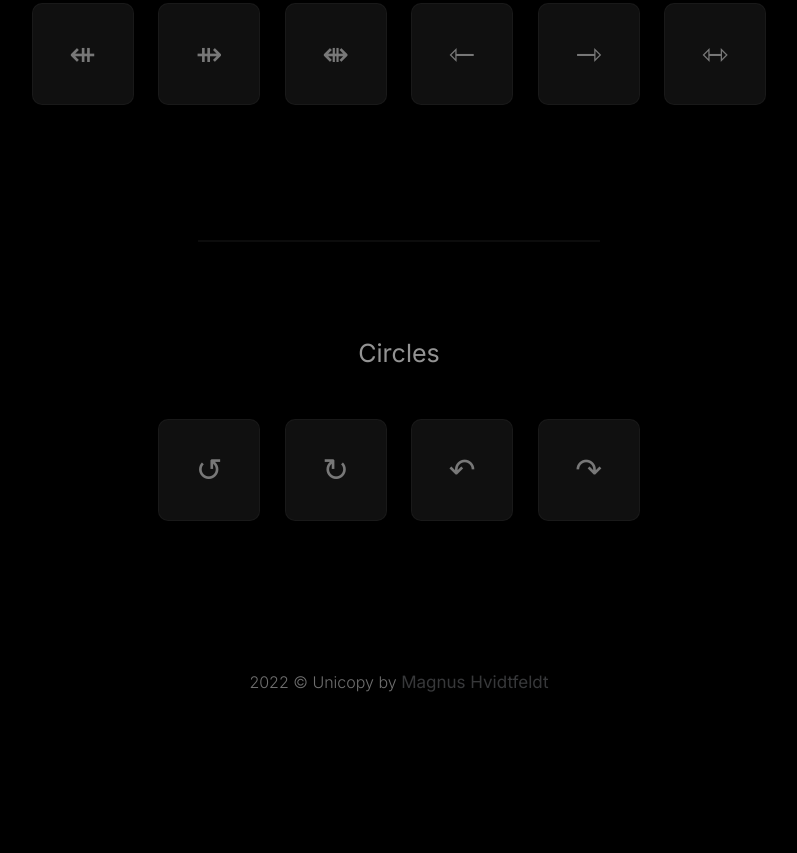
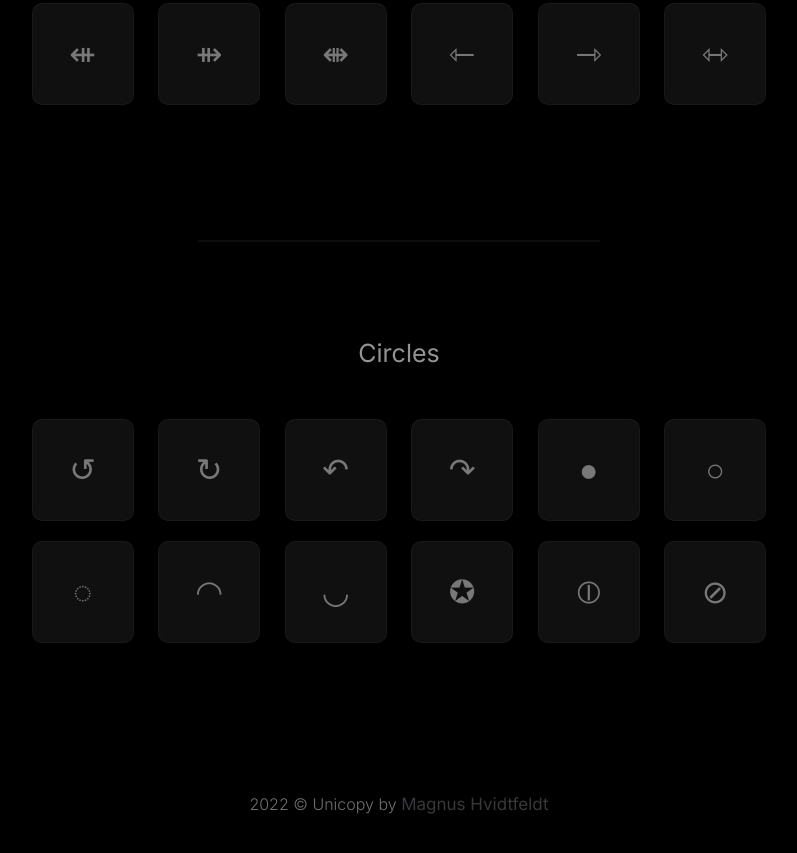
Before and after one commit to mch-sg/unicopy, a plain HTML site: page index.html in a window 1280 px wide. Shown: the part 3274-4127 px from the top of the page, without its empty margins (241-1038 px from the left). Before the commit the page ends 4029 px from the top, so only its background shows below. Drawn offline with Linux system fonts and the light colour scheme.

Commit message:
more symbols

```diff
--- a/index.html
+++ b/index.html
@@ -228,6 +228,15 @@
                 <div class="card-body-col-item" onclick="copyToClipboard('&#8635;')">&#8635;</div>
                 <div class="card-body-col-item" onclick="copyToClipboard('&#8630;')">&#8630;</div>
                 <div class="card-body-col-item" onclick="copyToClipboard('&#8631;')">&#8631;</div>
+                <div class="card-body-col-item" onclick="copyToClipboard('&#9679;')">&#9679;</div>
+                <div class="card-body-col-item" onclick="copyToClipboard('&#9675;')">&#9675;</div>
+
+                <div class="card-body-col-item" onclick="copyToClipboard('&#9676;')">&#9676;</div>
+                <div class="card-body-col-item" onclick="copyToClipboard('&#9696;')">&#9696;</div>
+                <div class="card-body-col-item" onclick="copyToClipboard('&#9697;')">&#9697;</div>
+                <div class="card-body-col-item" onclick="copyToClipboard('&#10026;')">&#10026;</div>
+                <div class="card-body-col-item" onclick="copyToClipboard('&#10678;')">&#10678;</div>
+                <div class="card-body-col-item" onclick="copyToClipboard('&#8856;')">&#8856;</div>
 
             </div>
         </li>
```
